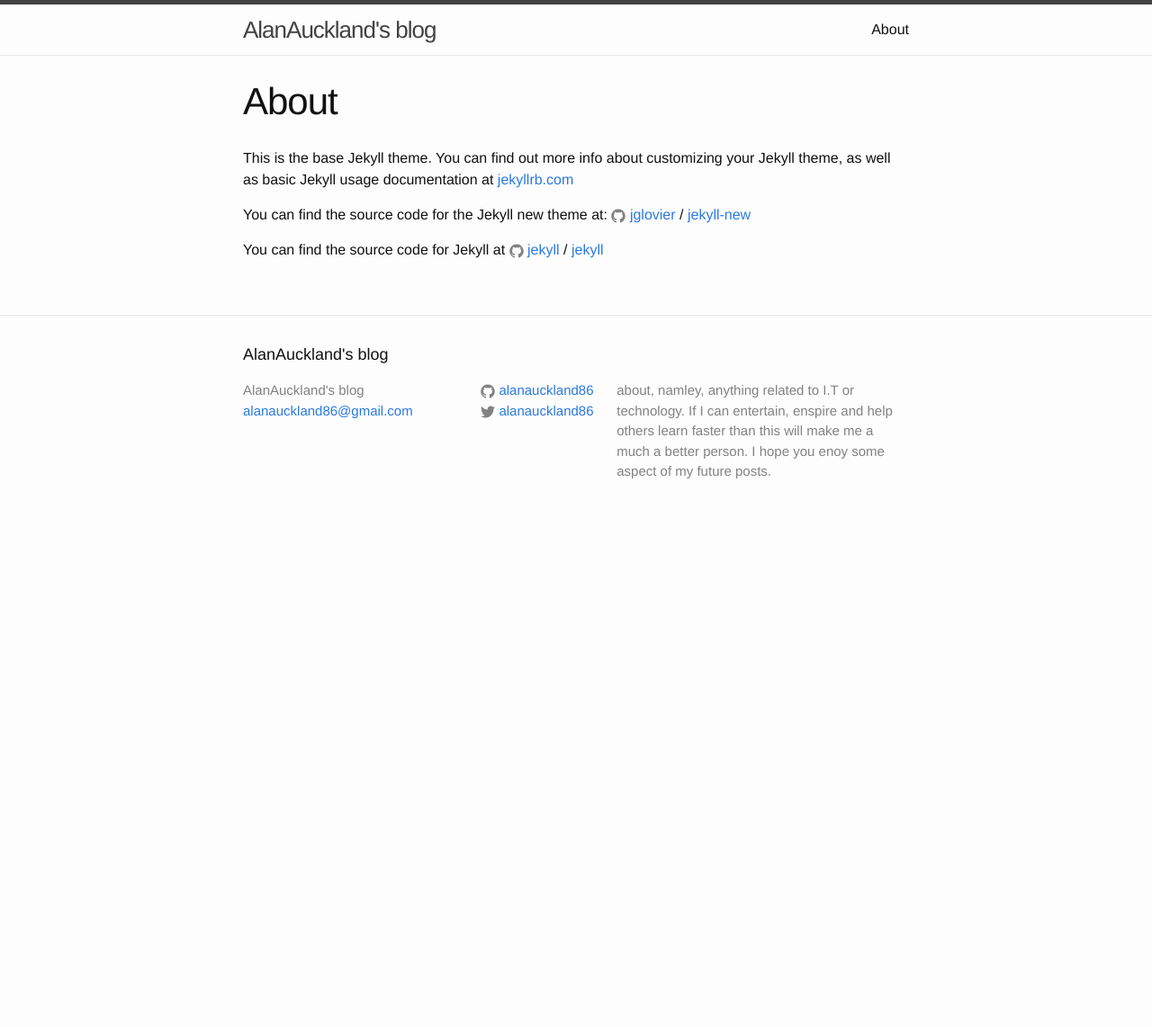
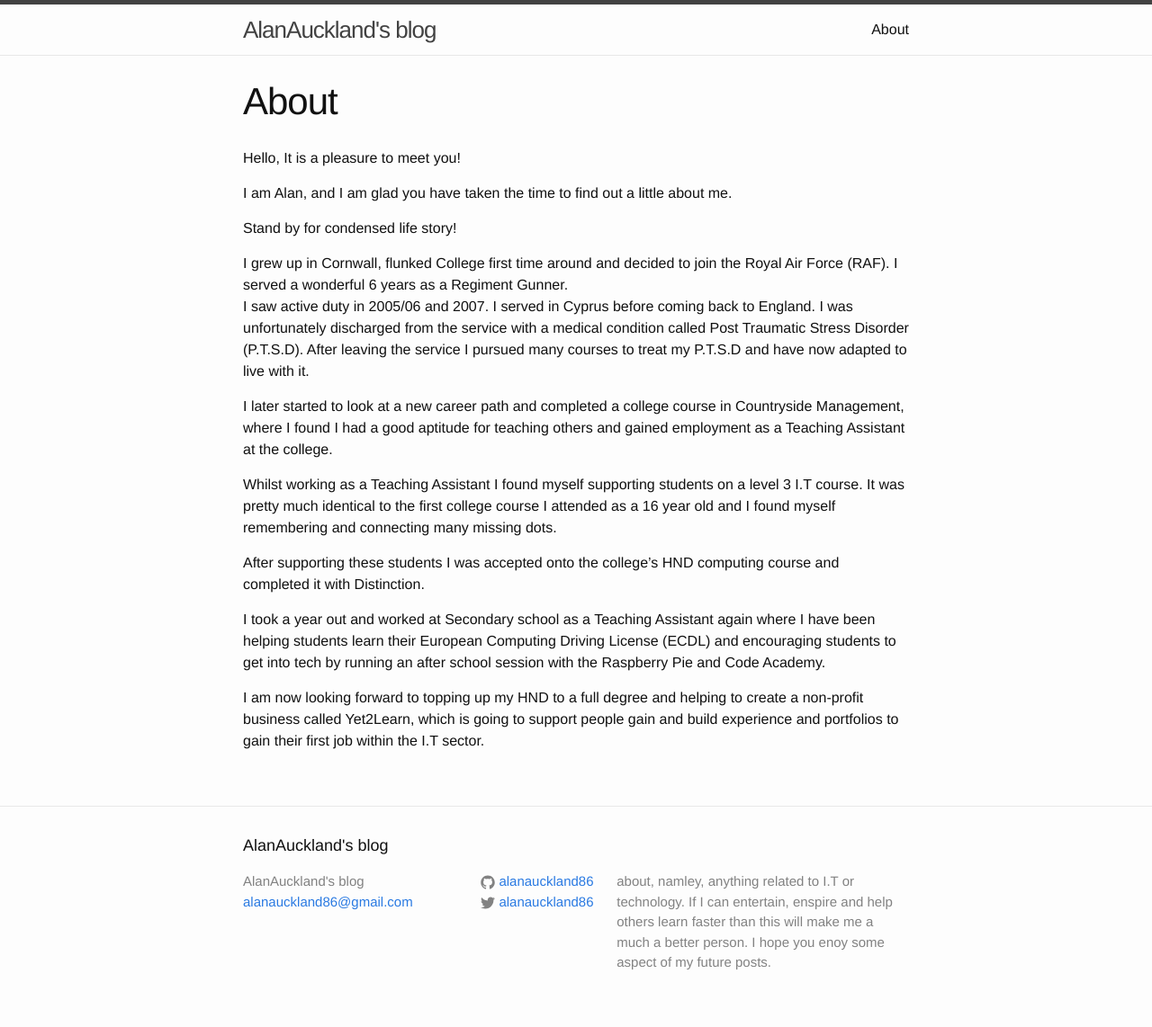
Before and after one commit to alanauckland86/alanauckland86.github.io, a Jekyll site: the page built from about.md, in a window 1280 px wide. Shown: the whole page at 90% size. Built offline with Jekyll 4.4.1, drawn with Linux system fonts in a browser that asks for light colours; before the commit the page ends 900 px from its top, so only the background shows below that.

Commit message:
updated about and first post

```diff
--- a/about.md
+++ b/about.md
@@ -4,12 +4,38 @@ title: About
 permalink: /about/
 ---
 
-This is the base Jekyll theme. You can find out more info about customizing your Jekyll theme, as well as basic Jekyll usage documentation at [jekyllrb.com](http://jekyllrb.com/)
+Hello, It is a pleasure to meet you!
 
-You can find the source code for the Jekyll new theme at:
-{% include icon-github.html username="jglovier" %} /
-[jekyll-new](https://github.com/jglovier/jekyll-new)
+I am Alan, and I am glad you have taken the time to find out a little about me.
 
-You can find the source code for Jekyll at
-{% include icon-github.html username="jekyll" %} /
-[jekyll](https://github.com/jekyll/jekyll)
+Stand by for condensed life story!
+
+I grew up in Cornwall, flunked College first time around and decided to join
+the Royal Air Force (RAF). I served a wonderful 6 years as a Regiment Gunner.
+I saw active duty in 2005/06 and 2007. I served in Cyprus before coming back to
+England. I was unfortunately discharged from the service with a medical
+condition called Post Traumatic Stress Disorder (P.T.S.D).
+After leaving the service I pursued many courses to treat my P.T.S.D and have
+now adapted to live with it.
+
+I later started to look at a new career path and completed a college course in
+Countryside Management, where I found I had a good aptitude for teaching others
+and gained employment as a Teaching Assistant at the college.
+
+Whilst working as a Teaching Assistant I found myself supporting students on a
+level 3 I.T course. It was pretty much identical to the first college course I
+attended as a 16 year old and I found myself remembering and connecting many
+missing dots.
+
+After supporting these students I was accepted onto the college's HND computing
+course and completed it with Distinction.
+
+I took a year out and worked at Secondary school as a Teaching Assistant again
+where I have been helping students learn their European Computing Driving
+License (ECDL) and encouraging students to get into tech by running an after
+school session with the Raspberry Pie and Code Academy.
+
+I am now looking forward to topping up my HND to a full degree and helping to
+create a non-profit business called Yet2Learn, which is going to support people
+gain and build experience and portfolios to gain their first job within the I.T
+sector.
```
Also changed, not shown: _posts/2016-03-01-welcome-to-jekyll.markdown (+13 -11 lines).
